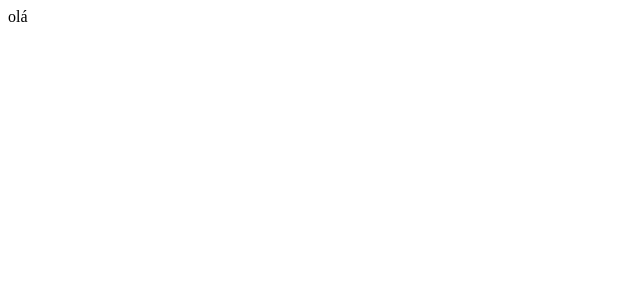
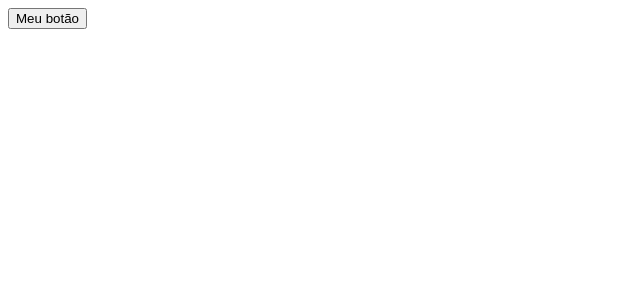
Before and after one commit to jose-cleiton/Bloco-12-Ciclo-de-Vida-de-Componentes-e-React-Router, a React (Create React App) app: page / in a window 1280 px wide. Shown: the top 300 px of the page, without its empty margins (0-640 px from the left). Built offline with nearby package versions, Linux system fonts and the light colour scheme.

Commit message:
Colocando evento no Botão

```diff
--- a/src/App.js
+++ b/src/App.js
@@ -2,7 +2,10 @@ import React from "react";
 import "./styles.css";
 
 export default class App extends React.Component {
+  lidarComClick = () => {
+    console.log("deu certo");
+  };
   render() {
-    return <div className="main">olá</div>;
+    return <button onClick={this.lidarComClick}>Meu botão</button>;
   }
 }
```
